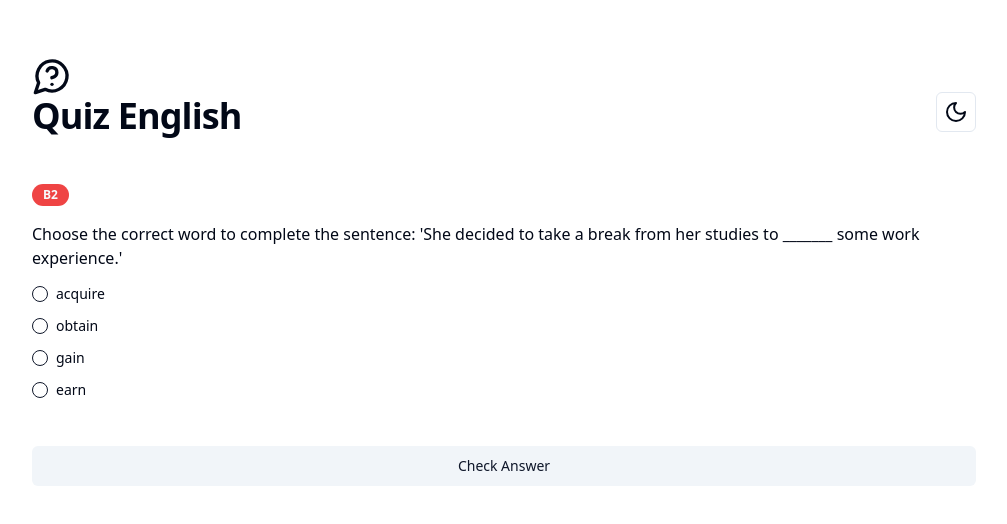
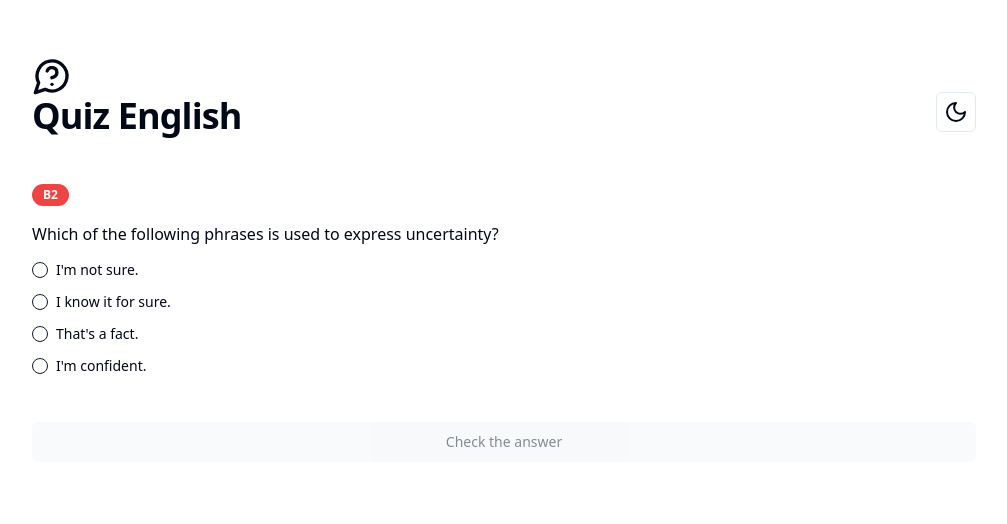
Before and after one commit to maicolsantos/quiz-english, a Next.js app: page / in a window 1280 px wide. Shown: the top 524 px of the page, without its empty margins (136-1143 px from the left). Built offline with nearby package versions, Linux system fonts and the light colour scheme.

Commit message:
Add status questions and next question

```diff
--- a/src/app/page.tsx
+++ b/src/app/page.tsx
@@ -1,3 +1,4 @@
+'use server'
 import type { QuizObject } from '@/@types/quiz'
 import { Header } from '@/components/header'
 import { QuestionContainer } from '@/components/questionContainer'
@@ -10,7 +11,7 @@ export default async function Home() {
   return (
     <div className="max-w-5xl mx-auto p-5 md:p-10">
       <Header />
-      <QuestionContainer data={data.quiz.questions[0]} />
+      <QuestionContainer data={data} />
     </div>
   )
 }
--- a/src/components/options.tsx
+++ b/src/components/options.tsx
@@ -1,4 +1,7 @@
+'use client'
 import type { Options as OptionsType } from '@/@types/quiz'
+import { cn } from '@/lib/utils'
+import { useState } from 'react'
 import { Button } from './ui/button'
 import { Label } from './ui/label'
 import { RadioGroup, RadioGroupItem } from './ui/radio-group'
@@ -6,25 +9,75 @@ import { RadioGroup, RadioGroupItem } from './ui/radio-group'
 type OptionsProps = {
   options: OptionsType
   correctOption: string
+  handleNextQuestion: () => void
 }
 
-export const Options = ({ options, correctOption }: OptionsProps) => {
-  console.log(options, correctOption)
+export const Options = ({
+  options,
+  correctOption,
+  handleNextQuestion,
+}: OptionsProps) => {
+  const [checkAnswerClicked, setCheckAnswerClicked] = useState(false)
+  const [optionSelected, setOptionSelected] = useState('')
+  const isCorrect = optionSelected === correctOption
+
+  const handleNext = () => {
+    setCheckAnswerClicked(false)
+    setOptionSelected('')
+    handleNextQuestion()
+  }
 
   return (
     <>
-      <RadioGroup className="space-y-2">
-        {Object.keys(options).map((option) => (
+      <RadioGroup
+        className="space-y-2"
+        onValueChange={setOptionSelected}
+        value={optionSelected}
+        disabled={checkAnswerClicked}
+      >
+        {Object.keys(options || {})?.map((option) => (
           <div key={option} className="flex items-center space-x-2">
             <RadioGroupItem value={option} id={option} />
-            <Label htmlFor={option}>{options[option]}</Label>
+            <Label
+              htmlFor={option}
+              className={cn({
+                'text-green-500':
+                  (optionSelected === option &&
+                    option === correctOption &&
+                    checkAnswerClicked &&
+                    isCorrect) ||
+                  (checkAnswerClicked && correctOption === option),
+                'text-red-500':
+                  optionSelected === option &&
+                  option !== correctOption &&
+                  checkAnswerClicked &&
+                  !isCorrect,
+              })}
+            >
+              {options[option]}
+            </Label>
           </div>
         ))}
       </RadioGroup>
-      <div className="w-full block mt-8">
-        <Button variant="secondary" className="w-full">
-          Check Answer
+      <div className="w-full flex flex-col gap-6 mt-8">
+        <Button
+          variant="secondary"
+          disabled={optionSelected.length === 0}
+          className={cn('w-full', {
+            'bg-green-500 hover:bg-green-500 text-white':
+              checkAnswerClicked && isCorrect,
+            'bg-red-500 hover:bg-red-500 text-white':
+              checkAnswerClicked && !isCorrect,
+          })}
+          onClick={() => setCheckAnswerClicked(true)}
+        >
+          Check the answer
         </Button>
+        {checkAnswerClicked && (
+          <Button variant="secondary" className="w-full" onClick={handleNext}>
+            Next question
+          </Button>
+        )}
       </div>
     </>
   )
--- a/src/components/questionContainer.tsx
+++ b/src/components/questionContainer.tsx
@@ -1,20 +1,50 @@
-import type { Question as QuestionType } from '@/@types/quiz'
+'use client'
+import type { QuizObject } from '@/@types/quiz'
+import { useEffect, useState } from 'react'
 import { Options } from './options'
 import { Question } from './question'
 import { Badge } from './ui/badge'
 
 type QuestionContainerProps = {
-  data: QuestionType
+  data: QuizObject
 }
 
 export const QuestionContainer = ({ data }: QuestionContainerProps) => {
+  const [loadingFirstQuestion, setLoadingFirstQuestion] = useState(true)
+  const [questionItem, setQuestionItem] = useState(0)
+
+  const questionLength = data.quiz.questions.length || 0
+
+  const getRandomQuestion = () => {
+    const randomNumber = Math.floor(Math.random() * questionLength)
+    setQuestionItem(randomNumber)
+    setLoadingFirstQuestion(false)
+
+    return randomNumber
+  }
+
+  useEffect(() => {
+    getRandomQuestion()
+  }, [])
+
   return (
     <div className="flex flex-col gap-4">
-      <div className="flex items-end gap-2">
-        <Badge variant="destructive">{data.level}</Badge>
-      </div>
-      <Question question={data.question} />
-      <Options options={data.options} correctOption={data.correct_option} />
+      {loadingFirstQuestion && <p>Loading...</p>}
+      {!loadingFirstQuestion && (
+        <>
+          <div className="flex items-end gap-2">
+            <Badge variant="destructive">
+              {data.quiz.questions[questionItem].level}
+            </Badge>
+          </div>
+          <Question question={data.quiz.questions[questionItem].question} />
+          <Options
+            options={data.quiz.questions[questionItem].options}
+            correctOption={data.quiz.questions[questionItem].correct_option}
+            handleNextQuestion={getRandomQuestion}
+          />
+        </>
+      )}
     </div>
   )
 }
```
